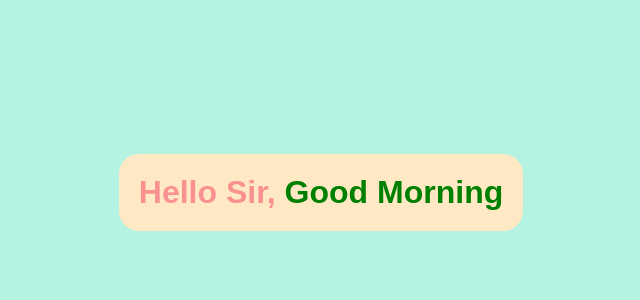
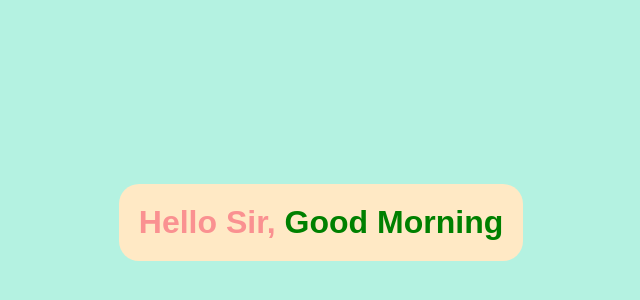
Before and after one commit to ks3232582/React2ndapp, a React (Create React App) app: page / in a window 1280 px wide. Shown: the part 178-478 px from the top of the page, without its empty margins (319-959 px from the left). Built offline with nearby package versions, Linux system fonts and the light colour scheme.

Commit message:
my new react app

```diff
--- a/public/index.html
+++ b/public/index.html
@@ -24,7 +24,7 @@
       work correctly both with client-side routing and a non-root public URL.
       Learn how to configure a non-root public URL by running `npm run build`.
     -->
-    <title>Kundan App</title>
+    <title>Kundan Apps</title>
   </head>
   <body>
     <noscript>You need to enable JavaScript to run this app.</noscript>
--- a/src/index.css
+++ b/src/index.css
@@ -12,7 +12,7 @@ div{
   display: flex;
   justify-content: center;
   align-items: center;
-  margin-top: -30px;
+  margin-top: -35x;
 }
 
 h1{
--- a/src/index.js
+++ b/src/index.js
@@ -35,7 +35,7 @@ cssStyle.color='green'
   cssStyle.color='Orange'
 }else{
   greeting='Good Night'
-  cssStyle.color='black'
+  cssStyle.color='grey'
 }
 
 
```
Also changed, not shown: src/Firstapp.js (added, +10 -0 lines).
